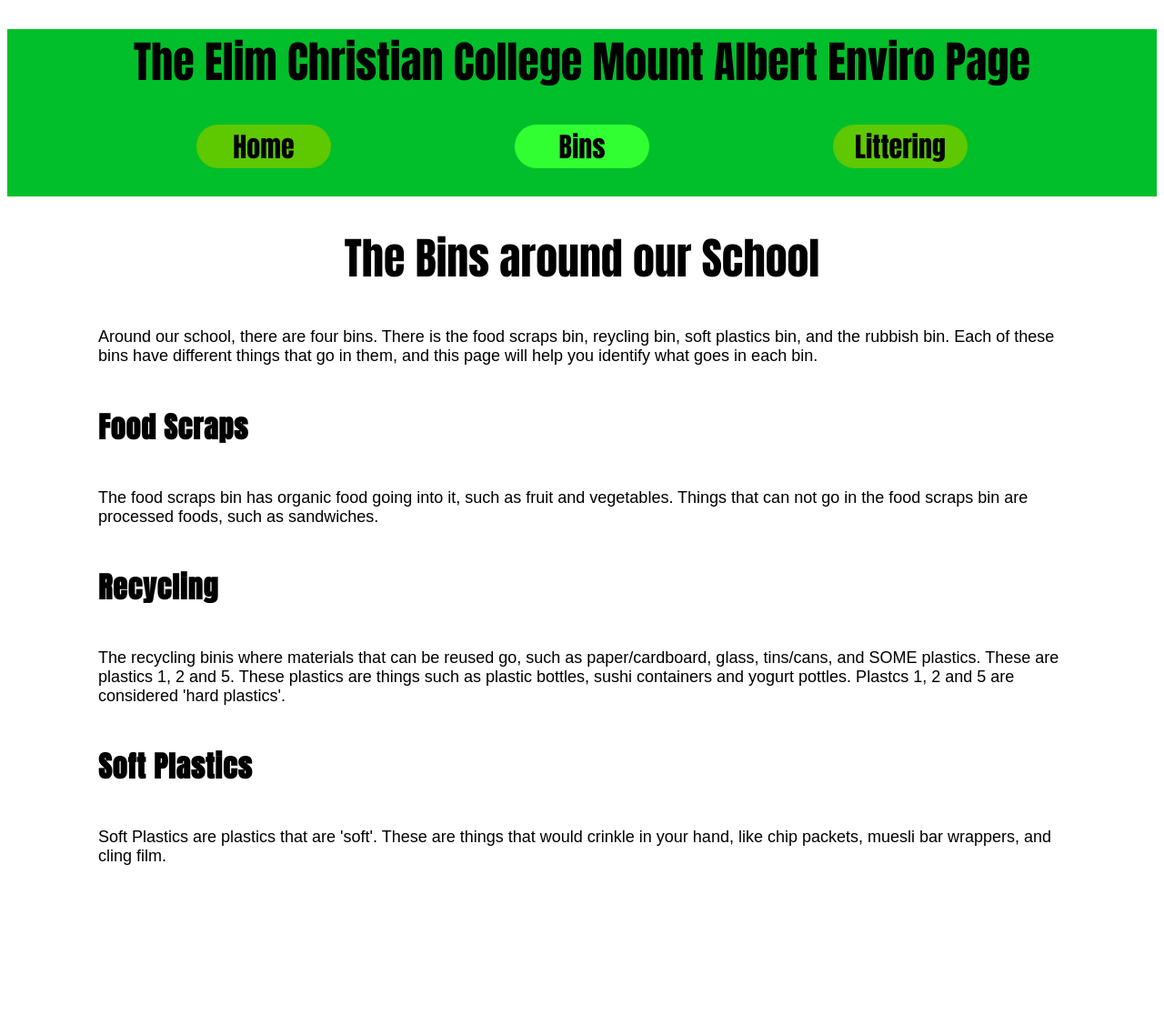
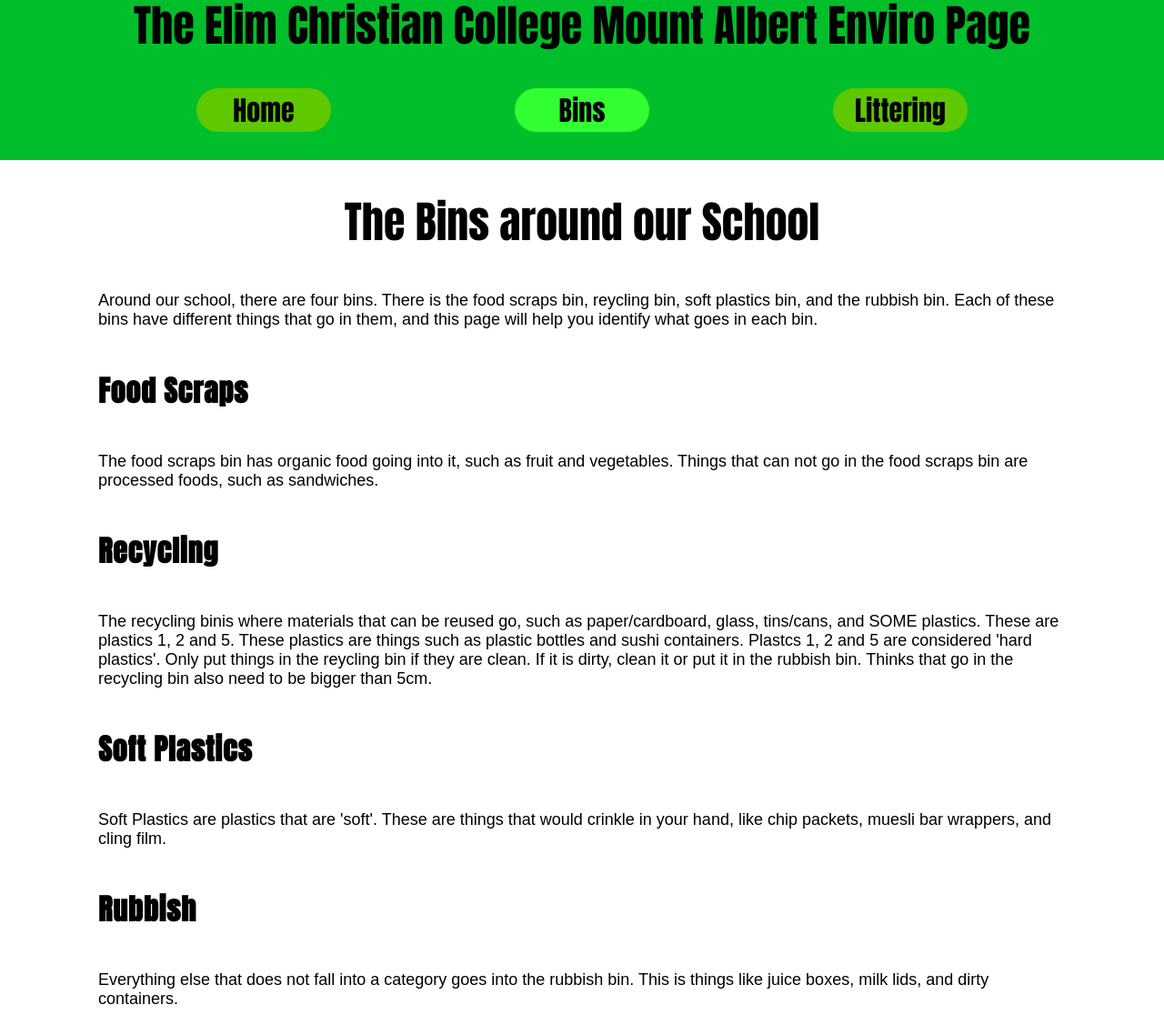
Before and after one commit to Isaac-Hydes/stackblitz-starters-drnrb42t, a website: page bins.html in a window 1280 px wide. Shown: the whole page at 91% size. Before the commit the page ends 970 px from the top, so only its background shows below. Drawn offline with Linux system fonts and the light colour scheme; a web font is replaced by a local one.

Commit message:
More Bins page html. Need to fix header margins.

```diff
--- a/bins.html
+++ b/bins.html
@@ -34,13 +34,19 @@
     <h4>Recycling</h4>
 
     <p>The recycling binis where materials that can be reused go, such as paper/cardboard, glass, tins/cans, and SOME
-        plastics. These are plastics 1, 2 and 5. These plastics are things such as plastic bottles, sushi containers
-        and yogurt pottles. Plastcs 1, 2 and 5 are considered 'hard plastics'.</p>
+        plastics. These are plastics 1, 2 and 5. These plastics are things such as plastic bottles and sushi containers.
+        Plastcs 1, 2 and 5 are considered 'hard plastics'. Only put things in the reycling bin if they are clean. If
+        it is dirty, clean it or put it in the rubbish bin. Thinks that go in the recycling bin also need to be bigger than 5cm.</p>
 
     <h4>Soft Plastics</h4>
 
     <p>Soft Plastics are plastics that are 'soft'. These are things that would crinkle in your hand, like chip packets,
-        muesli bar wrappers, and cling film.</p>
+       muesli bar wrappers, and cling film. </p>
+
+    <h4>Rubbish</h4>
+
+    <p>Everything else that does not fall into a category goes into the rubbish bin. This is things like juice boxes, milk lids,
+       and dirty containers.</p>
 
 
 </body>
--- a/main.css
+++ b/main.css
@@ -35,6 +35,9 @@
 header {
     background-color: rgb(0,191,42);
     width: auto;
+    margin-left: -20px;
+    margin-right: -20px;
+    margin-top: -40px;
 }
 
 footer {
```
